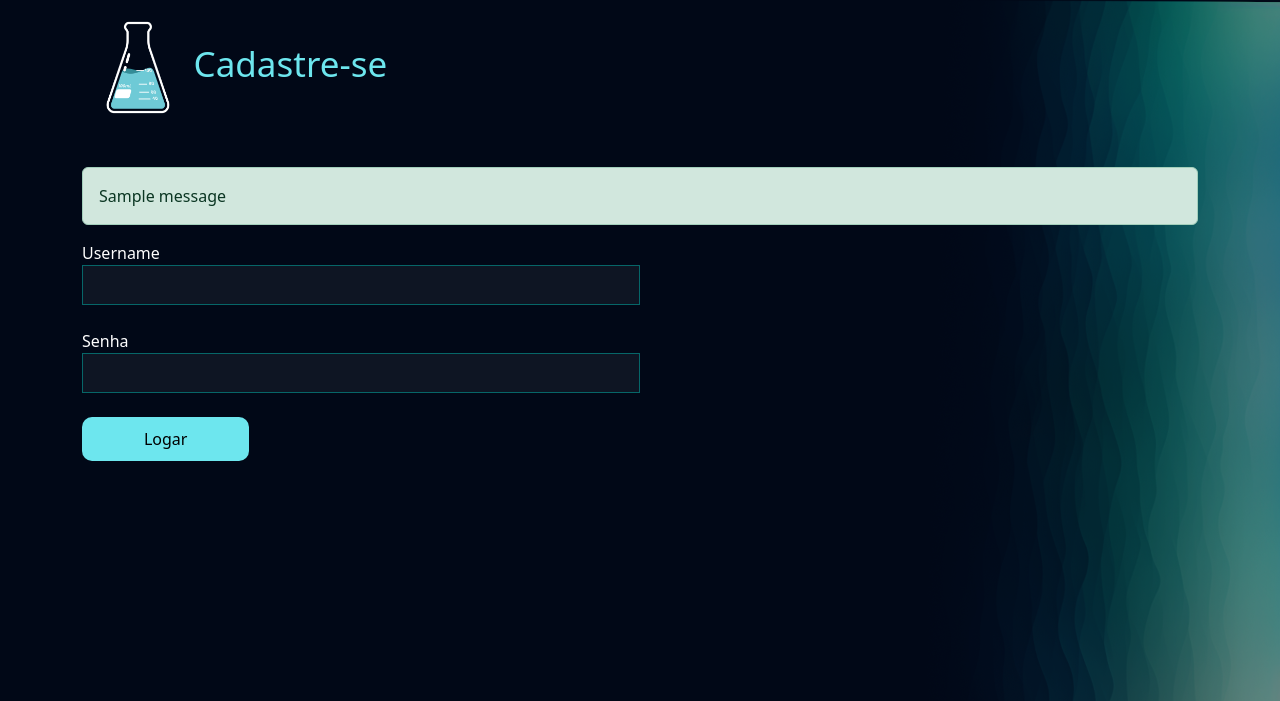
After one commit to henrimory/Laboratorio, a Django app: page /usuarios/login/ in a window 1280 px wide. The commit adds this page. Shown: the top 701 px of the page. Run offline with Django 4.2, Linux system fonts and the light colour scheme; one stand-in notice (Sample message) is shown.

Commit message:
Criação criação de usuário no banco e validação com a tela de login

```diff
--- /dev/null
+++ b/usuarios/templates/login.html
@@ -0,0 +1,37 @@
+{% extends "bases/base.html" %}
+{% load static %}
+
+{% block 'head' %}
+
+    <link href="{% static 'usuario/css/css.css' %}" rel="stylesheet">
+
+{% endblock 'head' %}
+
+{% block 'conteudo' %}
+    <div class="container">
+        <h3 class="font-destaque-secundaria"> <img width="10%" src="{% static 'geral/img/logo.png' %}" alt="">Cadastre-se</h3>
+
+        {% if messages %}
+            <br>
+            {% for message in messages %}
+                <div class="alert {{ message.tags }}">{{ message }}</div>
+            {% endfor %}
+        {% endif %}
+
+        <div>
+            <form action="{% url 'login' %}" method="POST">{% csrf_token %}
+                <label>Username</label>
+                <br>
+                <input type="text" class="input-default" name="username">
+                <br>
+                <br>
+                <label>Senha</label>
+                <br>
+                <input type="text" class="input-default" name="senha">
+                <br>
+                <br>
+                <input type="submit" class="btn-default" value="Logar">
+            </form>
+        </div>
+    </div>
+{% endblock %}
--- a/usuarios/urls.py
+++ b/usuarios/urls.py
@@ -1,5 +1,6 @@
 from django.urls import path
 from . import views
 urlpatterns = [
-    path('cadastro/', views.cadastro, name="cadastro")
+    path('cadastro/', views.cadastro, name="cadastro"),
+    path('login/', views.logar, name="login")
 ]
--- a/usuarios/views.py
+++ b/usuarios/views.py
@@ -1,5 +1,59 @@
-from django.shortcuts import render
+from django.shortcuts import render, redirect
 from django.http import HttpResponse
+from django.contrib.auth.models import User
+from django.contrib.messages import constants
+from django.contrib import messages
+from django.contrib.auth import authenticate, login
 
 def cadastro(request):
-    return render(request, 'cadastro.html')
+
+    if request.method == "GET":
+        return render(request, 'cadastro.html')
+    elif request.method == "POST":
+        primeiro_nome = request.POST.get('primeiro_nome')
+        ultimo_nome = request.POST.get('ultimo_nome')
+        username = request.POST.get('username')
+        senha = request.POST.get('senha')
+        email = request.POST.get('email')
+        confirmar_senha = request.POST.get('confirmar_senha')
+
+        if not senha == confirmar_senha:
+            messages.add_message(request, constants.ERROR, 'As Senhas não conferem!')
+            return redirect('/usuarios/cadastro')
+
+        if len(senha) < 6:
+             messages.add_message(request, constants.ERROR, 'Sua Senha não pode ser menor que 6 caracters!')
+             return redirect('/usuarios/cadastro')
+
+        try:
+        #TODO: validar se o username do usuário não existe
+
+            user = User.objects.create_user(
+                first_name=primeiro_nome,
+                last_name=ultimo_nome,
+                username=username,
+                email=email,
+                password=senha
+            )
+            messages.add_message(request, constants.SUCCESS, 'Usuário salvo com sucesso!')
+
+        except:
+            messages.add_message(request, constants.ERROR, 'Erro interno do sistema!')
+            return redirect('/usuarios/cadastro')
+
+        return redirect('/usuarios/cadastro')
+
+def logar(request):
+    if request.method == "GET":
+        return render(request, 'login.html')
+    else:
+        username = request.POST.get('username')
+        senha = request.POST.get('senha')
+        user = authenticate(username=username, password=senha)
+    if user:
+        login(request, user)
+    # Acontecerá um erro ao redirecionar por enquanto, resolveremos nos próximos passos
+        return redirect('/')
+    else:
+        messages.add_message(request, constants.ERROR, 'Usuario ou senha inválidos')
+        return redirect('/usuarios/login')
```
Also changed, not shown: usuarios/templates/cadastro.html (+14 -5 lines), vitalab/settings.py (+12 -0 lines), db.sqlite3.
